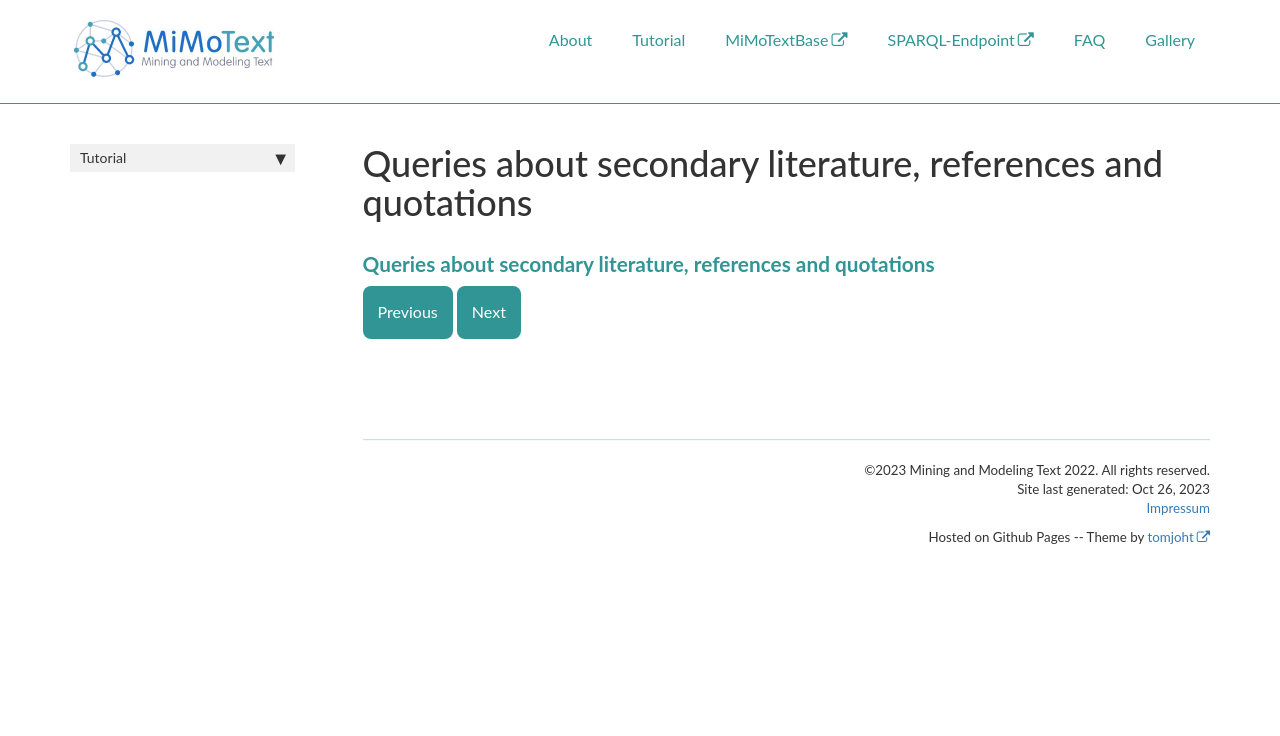
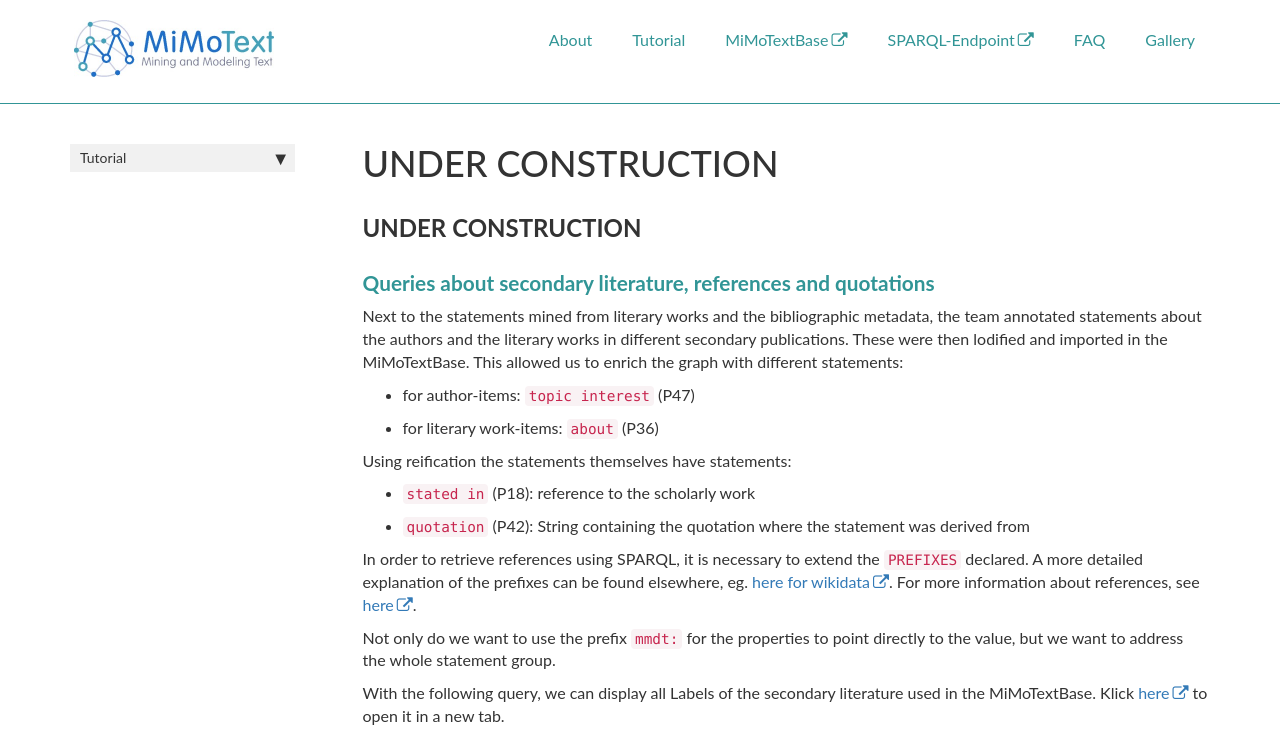
Before and after one commit to MiMoText/MiMoTextBase_Tutorial, a Jekyll site: the page built from pages/tutorial/secondary_literature.md, in a window 1280 px wide and 1400 px high. Shown: the top 736 px of the window. Built offline with Jekyll 4.4.1, drawn with Linux system fonts in a browser that asks for light colours; comment, search, counter and statistics services are not loaded; our own code applies the rules of GitHub Pages for plain Markdown files; some of the changed text lies outside the part shown; grey boxes are pictures that could not be loaded.

Commit message:
added some content concerning secondary literature

````diff
--- a/pages/tutorial/secondary_literature.md
+++ b/pages/tutorial/secondary_literature.md
@@ -10,7 +10,55 @@
 #topnav: topnav
 ---
 
+## **UNDER CONSTRUCTION**
+
 ### **Queries about secondary literature, references and quotations**
+
+Next to the statements mined from literary works and the bibliographic metadata, the team annotated statements about the authors and the literary works in different secondary publications. These were then lodified and imported in the MiMoTextBase.
+This allowed us to enrich the graph with different statements:
+- for author-items: `topic interest` (P47)
+- for literary work-items: `about` (P36)
+
+Using reification the statements themselves have statements:
+- `stated in` (P18): reference to the scholarly work
+- `quotation` (P42): String containing the quotation where the statement was derived from
+
+In order to retrieve references using SPARQL, it is necessary to extend the `PREFIXES` declared. A more detailed explanation of the prefixes can be found elsewhere, eg. [here for wikidata](https://www.mediawiki.org/wiki/Wikibase/Indexing/RDF_Dump_Format#Prefixes_used){:target="\_blank", rel: "noopener noreferrer"}. For more information about references, see [here](https://en.wikibooks.org/wiki/SPARQL/WIKIDATA_Qualifiers,_References_and_Ranks#){:target="\_blank", rel: "noopener noreferrer"}.
+
+Not only do we want to use the prefix `mmdt:` for the properties to point directly to the value, but we want to address the whole statement group.
+
+With the following query, we can display all Labels of the secondary literature used in the MiMoTextBase. Klick [here](https://tinyurl.com/yo6arcms){:target="\_blank", rel: "noopener noreferrer"} to open it in a new tab.
+<p><iframe  style="width:100%;max-width:100%;height:450px" frameborder="0" allowfullscreen src="https://tinyurl.com/yo6arcms" referrerpolicy="origin" sandbox="allow-scripts allow-same-origin allow-popups allow-forms"></iframe>
+</p>
+
+Please note: As we are addressing only the reference within this query, it would be possible to combine this lines
+```sparql
+?statement prov:wasDerivedFrom ?refnode.
+?refnode mmpr:P18 ?ref.
+```
+using `property paths` into one line:
+```sparql
+?statement prov:wasDerivedFrom/mmpr:P18 ?ref.
+```
+
+With the [next query](https://tinyurl.com/yo4emnax){:target="\_blank", rel: "noopener noreferrer"}, we want to explore all items, either literary work-items or author-items, where any reference by a scholarly literature was made.
+<p><iframe  style="width:100%;max-width:100%;height:450px" frameborder="0" allowfullscreen src="https://tinyurl.com/yo4emnax" referrerpolicy="origin" sandbox="allow-scripts allow-same-origin allow-popups allow-forms"></iframe>
+</p>
+
+How many references by scholarly works does each author has? Ordered in descending order.
+<p><iframe  style="width:100%;max-width:100%;height:450px" frameborder="0" allowfullscreen src="https://tinyurl.com/ytog3ku7" referrerpolicy="origin" sandbox="allow-scripts allow-same-origin allow-popups allow-forms"></iframe>
+</p>
+
+If you want to ask the same for the literary works, just change line 11 from
+```sparql
+?item mmdt:P11 mmd:Q11. # item has occupation author
+```
+to
+```sparql
+?item mmdt:P2 mmd:Q2. # item is instance of literary work
+```
+or click [here](https://tinyurl.com/yu3tunlp){:target="\_blank", rel: "noopener noreferrer"}.
+
 
 
 [Previous](./visualizations.html){: .btn-primary} [Next](./change_over_time.html){: .btn-primary}
````
